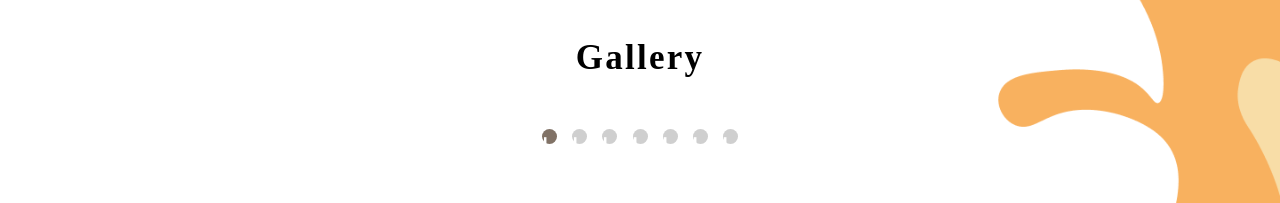
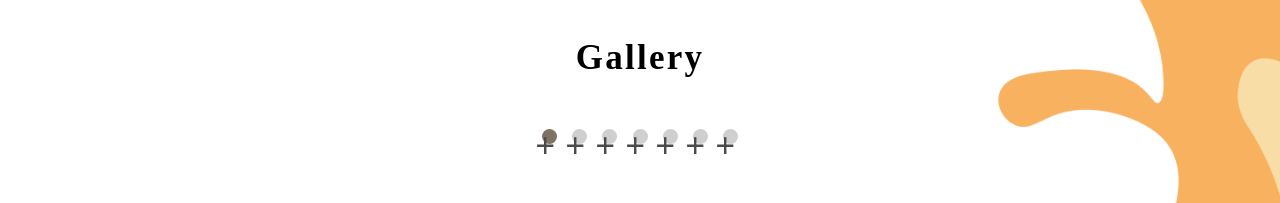
Before and after one commit to ibkiwmt/bubble-n-tea, a plain HTML site: page gallery.html in a window 1280 px wide. Shown: the top 203 px of the page. Drawn offline with Linux system fonts and the light colour scheme; a web font is replaced by a local one.

Commit message:
drop down

```diff
--- a/style.css
+++ b/style.css
@@ -239,9 +239,8 @@ nav {
 }
 span {
     padding : 30px;
-    background : #4C3726;
     opacity: 70%;
-    color : white;
+    color : black;
     font-size : 1.2em;
     cursor : pointer;
     display: block;
```
